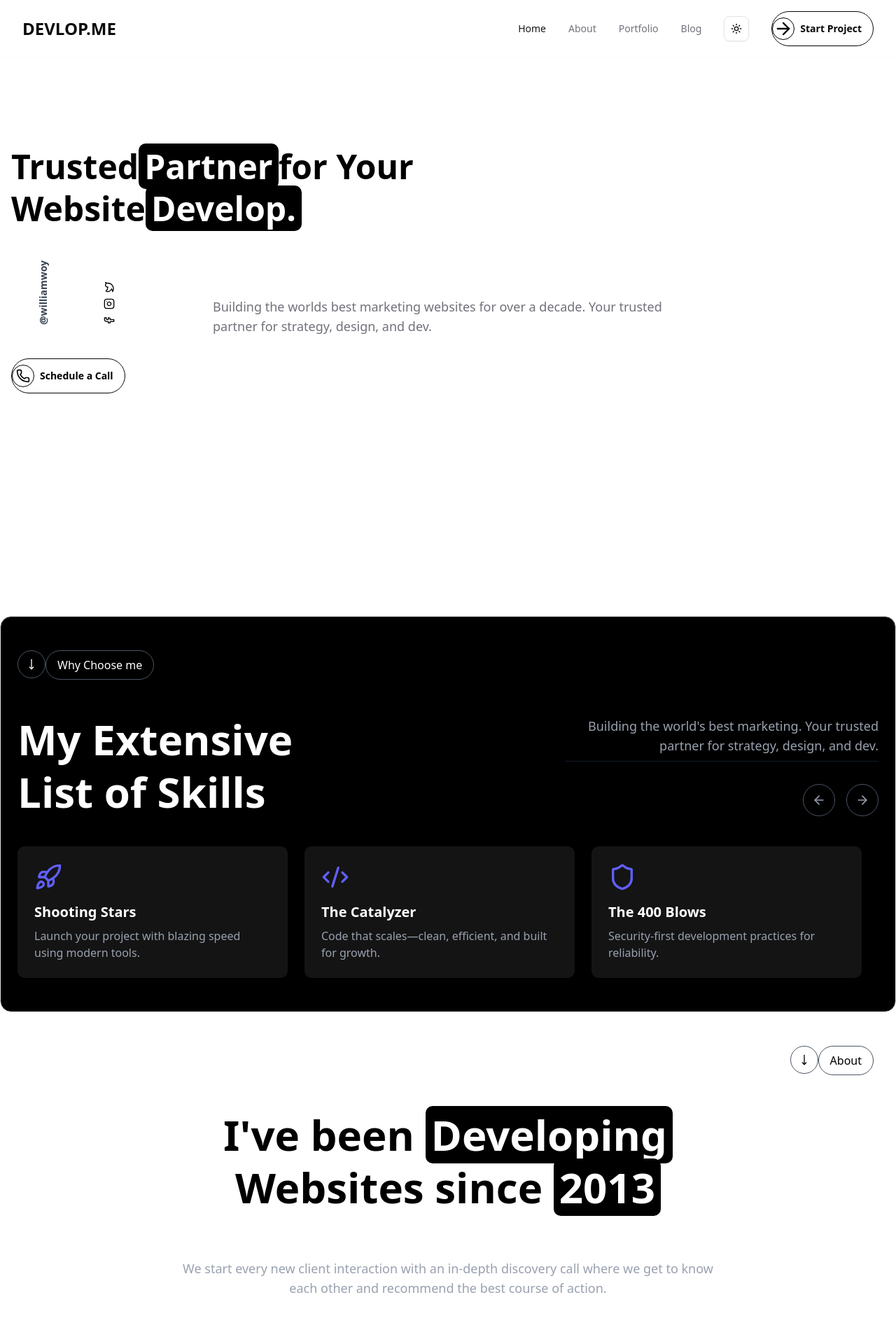
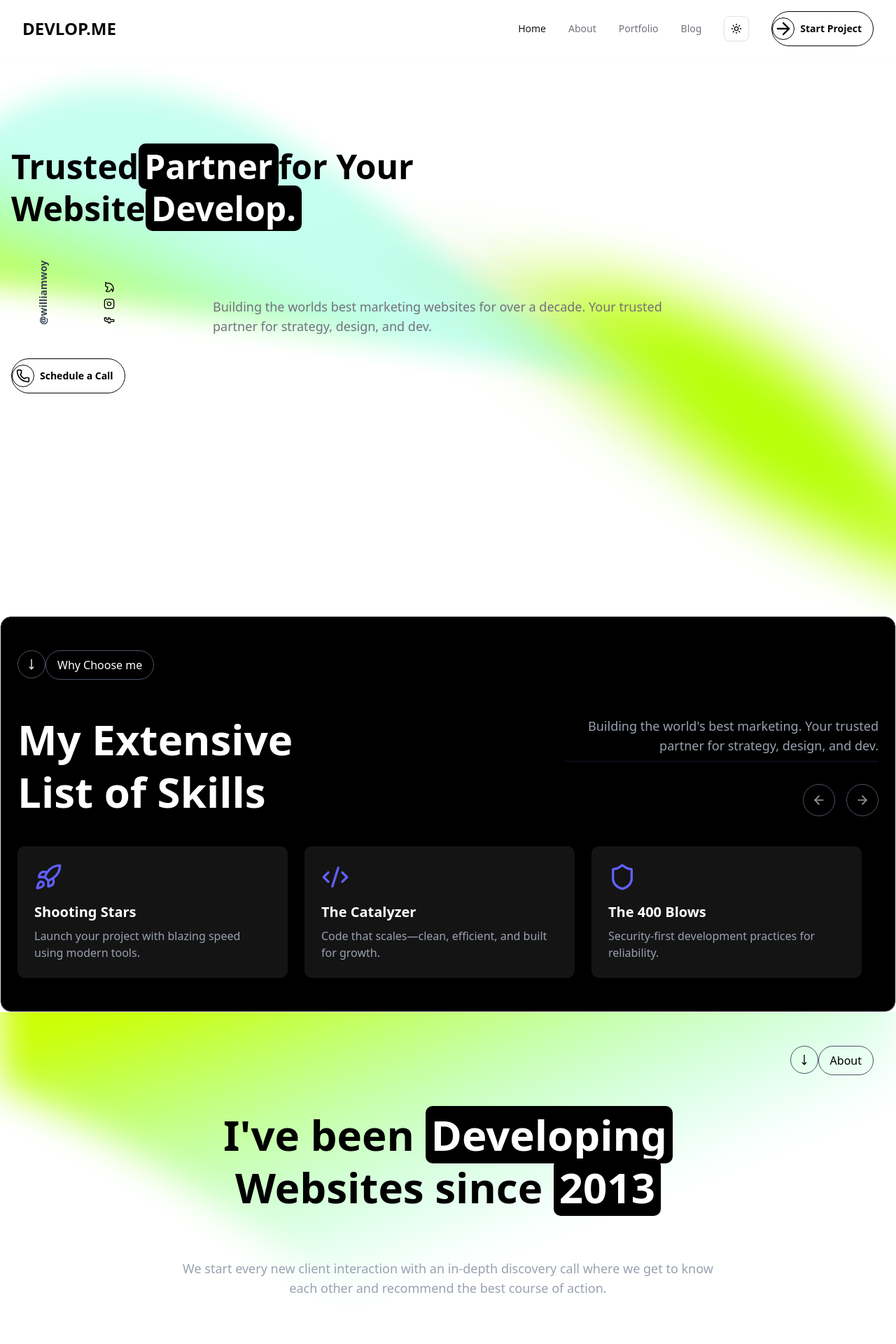
Before and after one commit to wptasmina/raintor-portfolio, a Next.js app: page / in a window 1280 px wide. Shown: the top 1920 px of the page at 70% size. Built offline with nearby package versions, Linux system fonts and the light colour scheme.

Commit message:
add background image

```diff
--- a/app/globals.css
+++ b/app/globals.css
@@ -119,4 +119,5 @@
   body {
     @apply bg-background text-foreground;
   }
+
 }
--- a/components/about/about-section.tsx
+++ b/components/about/about-section.tsx
@@ -5,7 +5,14 @@ import { MoveDown} from "lucide-react";
 export default function About() {
 
   return (
-    <section className="bg-white dark:bg-gray-950 text-black dark:text-gray-300  dark:border-gray-800 overflow-hidden">
+    <section className="bg-white dark:bg-gray-950 text-black dark:text-gray-300  dark:border-gray-800 overflow-hidden"
+    style={{
+    backgroundImage: "url('/about.png')",
+    backgroundSize: "cover",
+    backgroundPosition: "center",
+    backgroundRepeat: "no-repeat",
+  }}
+    >
       <div className="max-w-7xl mx-auto px-4 sm:px-6 lg:px-8 py-12">
         <div className="flex justify-end mb-12 max-w-7xl mx-auto">
           <button className="flex items-center justify-center h-10 w-10 border border-gray-600 rounded-full hover:bg-gray-800 transition-colors duration-300">
--- a/components/contact/Contact.tsx
+++ b/components/contact/Contact.tsx
@@ -4,7 +4,15 @@ import CustomButton from "../ui/sheard/CustomButton";
 
 export default function Contact() {
   return (
-    <section className="bg-white dark:bg-[#141414] text-black dark:text-gray-300 overflow-hidden">
+    <section className="bg-white dark:bg-[#141414] text-black dark:text-gray-300 overflow-hidden bg-blur"
+    style={{
+    backgroundImage: "url('/Vector.png')",
+    backgroundSize: "cover",
+    backgroundPosition: "center",
+    backgroundRepeat: "no-repeat",
+  }}
+    >
+
       <div className="max-w-7xl mx-auto px-4 sm:px-6 lg:px-8 py-12">
         <div className="flex justify-start mb-12">
           <button className="flex items-center justify-center h-10 w-10 border border-gray-600 rounded-full hover:bg-gray-800 transition-colors duration-300">
--- a/components/hero.tsx
+++ b/components/hero.tsx
@@ -7,7 +7,14 @@ import CustomButton from "./ui/sheard/CustomButton";
 
 export function Hero() {
   return (
-    <section className="py-32 min-h-screen overflow-hidden relative">
+    <section className="py-32 min-h-screen overflow-hidden relative"
+    style={{
+    backgroundImage: "url('/banner.png')",
+    backgroundSize: "cover",
+    backgroundPosition: "center",
+    backgroundRepeat: "no-repeat",
+  }}
+    >
       <div className="max-w-7xl mx-auto flex flex-col gap-16 md:px-4">
         <div className="lg:max-w-3xl">
           {/* Heading */}
```
Also changed, not shown: public/Vector.png (added), public/about.png (added).
